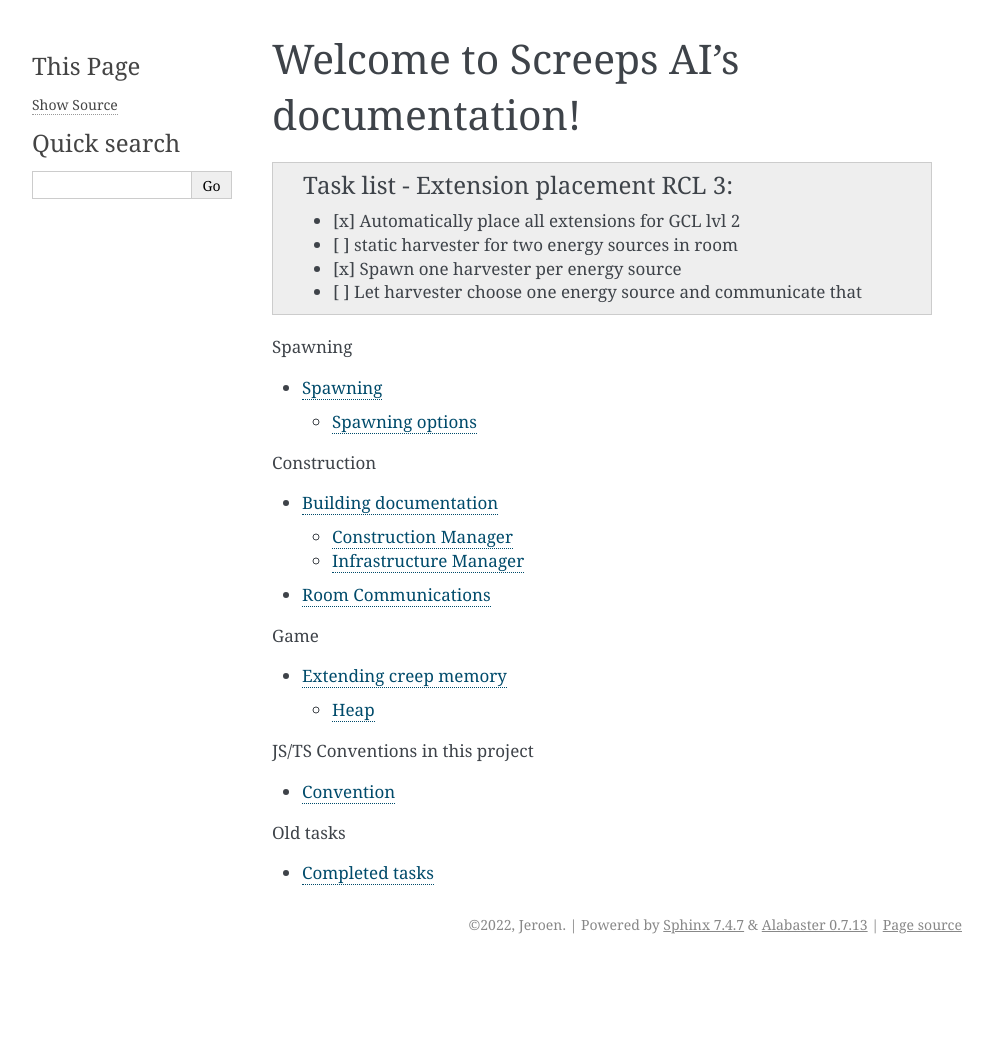
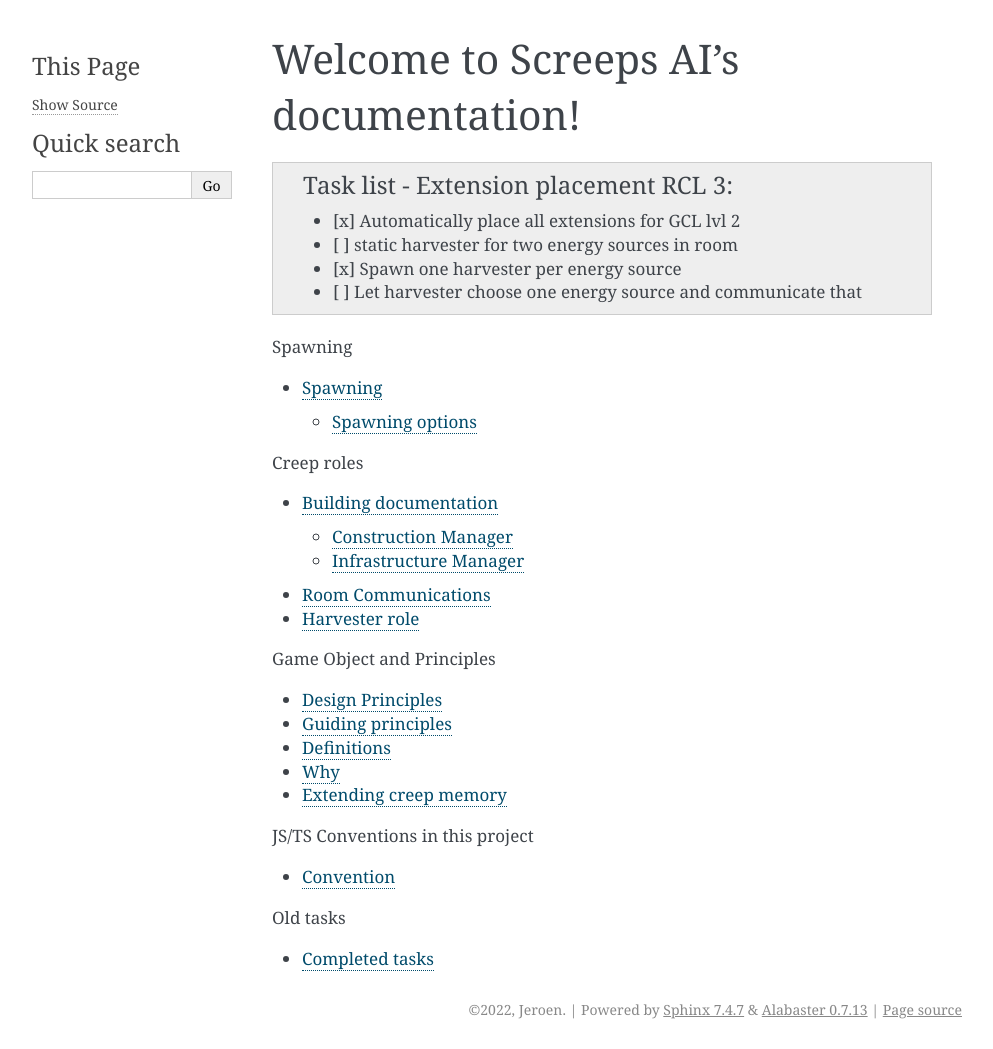
Before and after one commit to Jeroendevr/-Screeps_AI_TS_Jest, a Sphinx documentation site: the page built from docs/index.md, in a window 1280 px wide. Shown: the whole page, without its empty margins (148-1141 px from the left). Built offline with Sphinx 7.4.7, drawn with Linux system fonts in a browser that asks for light colours; before the commit the page ends 964 px from its top, so only the background shows below that.

Commit message:
Design principles

````diff
--- a/docs/index.md
+++ b/docs/index.md
@@ -19,16 +19,18 @@ spawning.md
 
 ```{toctree}
 :maxdepth: 2
-:caption: Construction
+:caption: Creep roles
 
 building.md
 comms.md
+harvester.md
 ```
 
 ```{toctree}
-:maxdepth: 2
-:caption: Game
+:maxdepth: 1
+:caption: Game Object and Principles
 
+designprinciple.md
 memory.md
 ```
 
````
Also changed, not shown: docs/designprinciple.md (added, +36 -0 lines), docs/harvester.md (added, +6 -0 lines), 1 other file.
